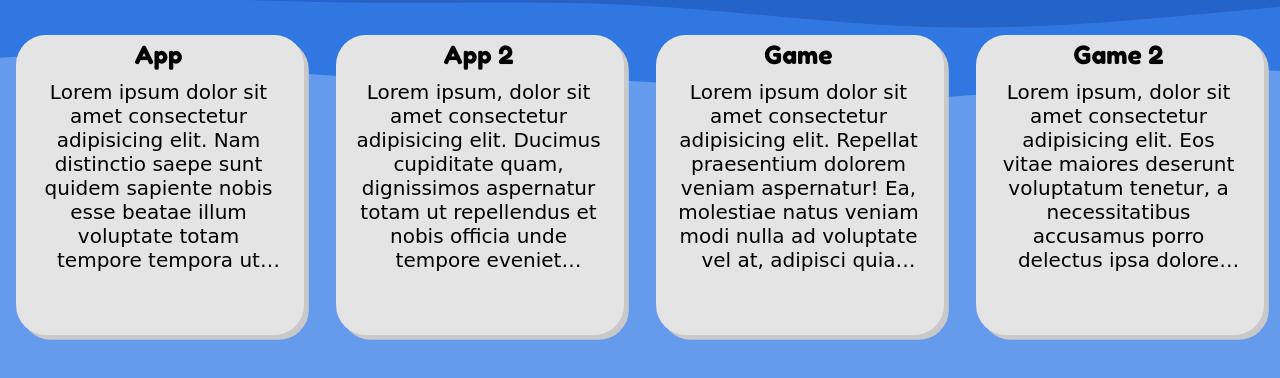
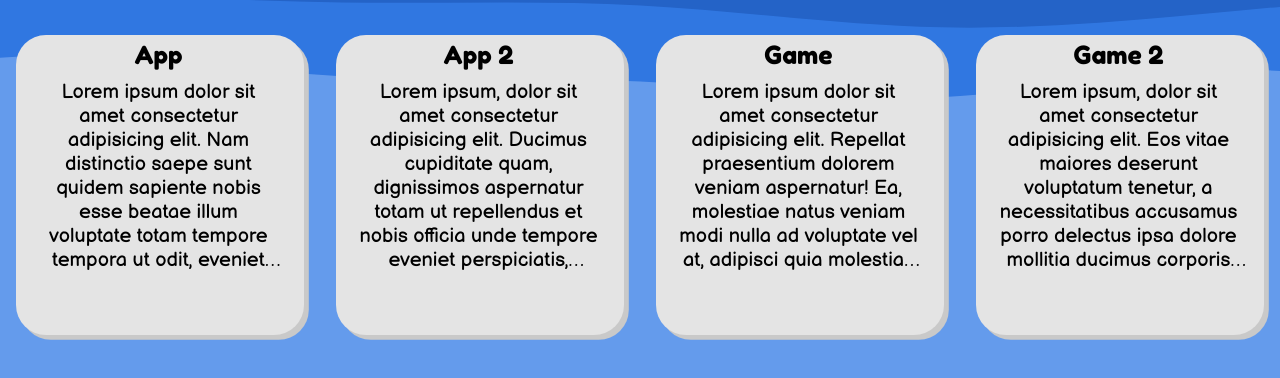
Before and after one commit to SafentisFox/MainWebsite, a plain HTML site: page index.html in a window 1280 px wide. Shown: the part 238-616 px from the top of the page. Drawn offline with Linux system fonts and the light colour scheme.

Commit message:
Changed the descriptions' font

```diff
--- a/index.css
+++ b/index.css
@@ -1,5 +1,6 @@
 @import url('https://fonts.googleapis.com/css2?family=Passion+One&display=swap');
 @import url('https://fonts.googleapis.com/css2?family=Fredoka+One&display=swap');
+@import url('https://fonts.googleapis.com/css2?family=Balsamiq+Sans&display=swap');
 
 * {
     box-sizing: border-box;
@@ -130,7 +131,7 @@ section.mainSection{
     max-height: 280px;
     padding-top: .5em;
 
-    font-family: cursive;
+    font-family: 'Balsamiq Sans', cursive;
     font-size: 20px;
 }
 
```
